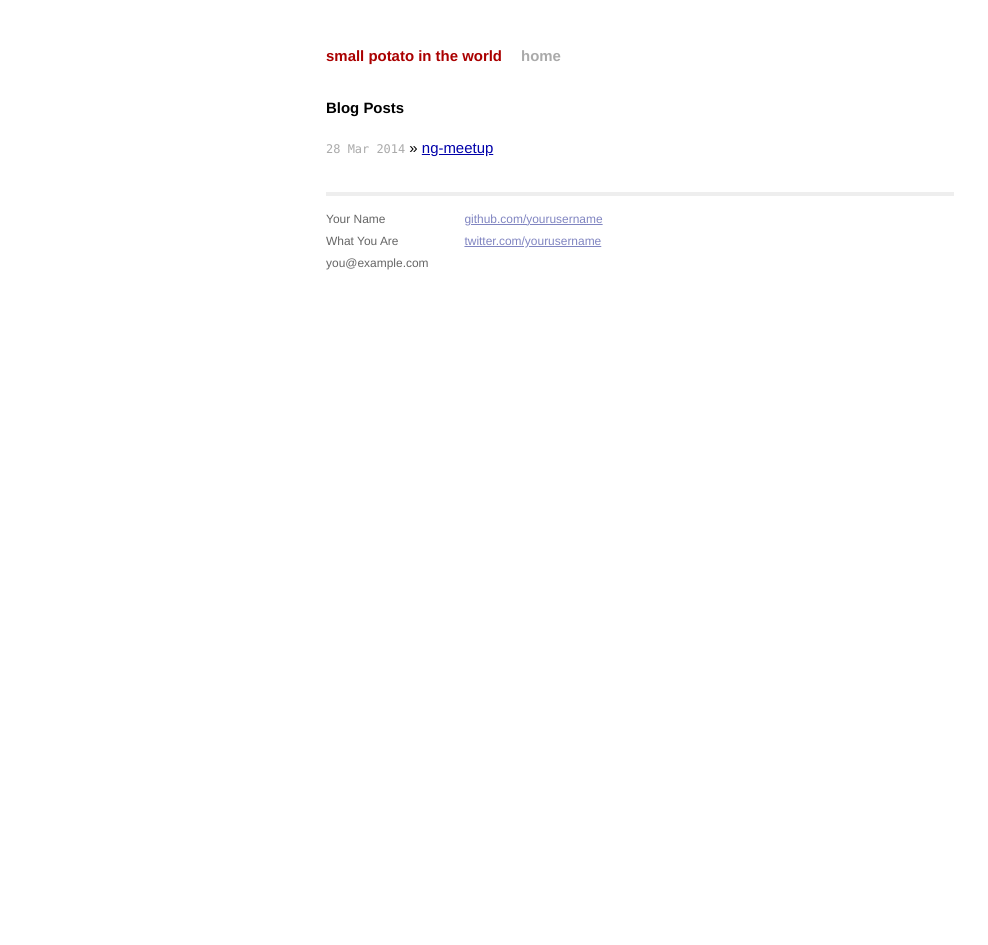
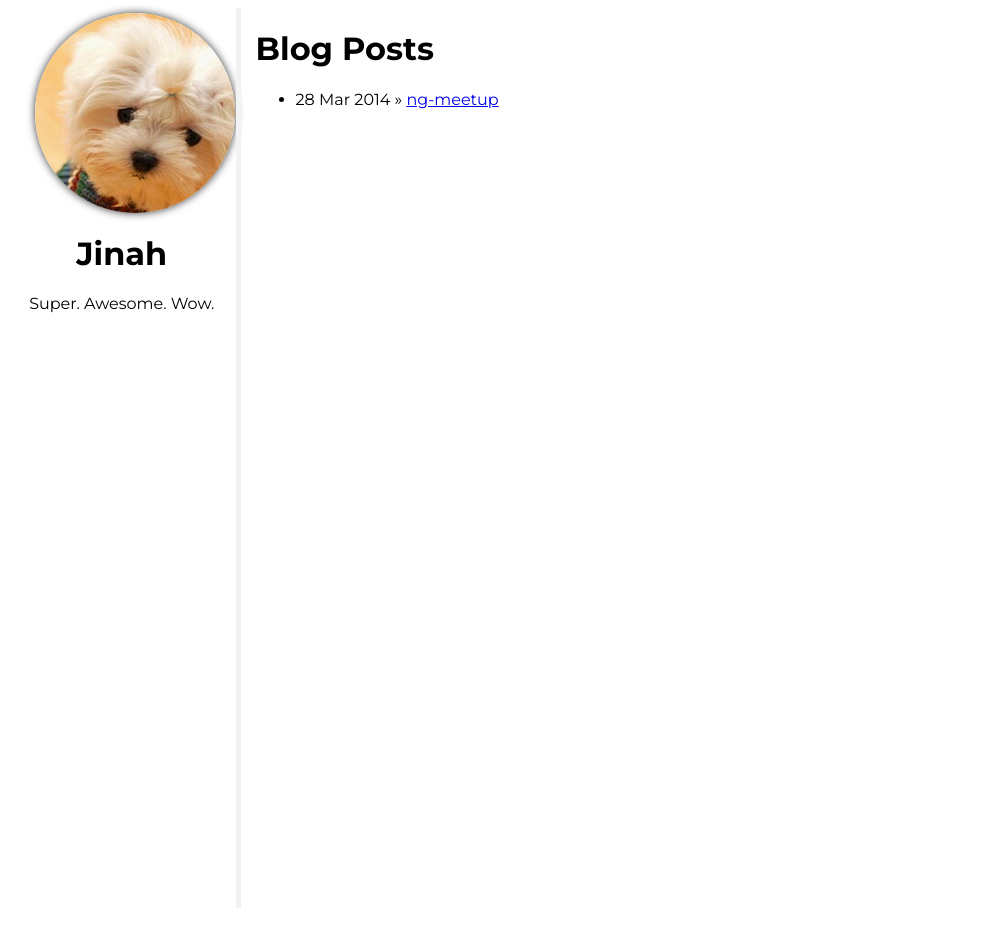
Before and after one commit to jinah/jinah.github.io, a Jekyll site: the page built from index_default.html, in a window 1280 px wide. Shown: the whole page, without its empty margins (0-988 px from the left). Built offline with Jekyll 4.4.1, drawn with Linux system fonts in a browser that asks for light colours; Markdown is read by kramdown in place of the engine named in the settings; after the commit the page ends 908 px from its top, so only the background shows below that.

Commit message:
Make maltese image clickable back to home

```diff
--- a/_layouts/default.html
+++ b/_layouts/default.html
@@ -4,41 +4,22 @@
         <meta charset="utf-8">
         <meta http-equiv="X-UA-Compatible" content="IE=edge,chrome=1">
         <title>{{ page.title }}</title>
-        <meta name="viewport" content="width=device-width">
-
-        <!-- syntax highlighting CSS -->
-        <link rel="stylesheet" href="/css/syntax.css">
-
-        <!-- Custom CSS -->
-        <link rel="stylesheet" href="/css/main.css">
-
+        <meta name="viewport" content="width=device-width, initial-scale=1">
+        <link href="/css/global.css" rel="stylesheet" type="text/css" />
+        <link href="/css/desktop.css" rel="stylesheet" type="text/css" media="screen and (min-width: 1001px)" />
+        <link rel="stylesheet" type="text/css" media="screen and (max-width: 1000px)" href="/css/mobile.css" />
+        <link href='http://fonts.googleapis.com/css?family=Montserrat:400,700' rel='stylesheet' type='text/css'>
     </head>
     <body>
-
-        <div class="site">
-          <div class="header">
-            <h1 class="title"><a href="/">{{ site.name }}</a></h1>
-            <a class="extra" href="/">home</a>
-          </div>
-
-          {{ content }}
-
-          <div class="footer">
-            <div class="contact">
-              <p>
-                Your Name<br />
-                What You Are<br />
-                you@example.com
-              </p>
-            </div>
-            <div class="contact">
-              <p>
-                <a href="https://github.com/yourusername">github.com/yourusername</a><br />
-                <a href="https://twitter.com/yourusername">twitter.com/yourusername</a><br />
-              </p>
-            </div>
+        <header>
+          <a href="/"><div class="logo"></div></a>
+          <h1>Jinah</h1>
+          <span>Super. Awesome. Wow.</span>
+        </header>
+        <div id="main">
+          <div class="line">
+            {{ content }}
           </div>
         </div>
-
     </body>
 </html>
```
